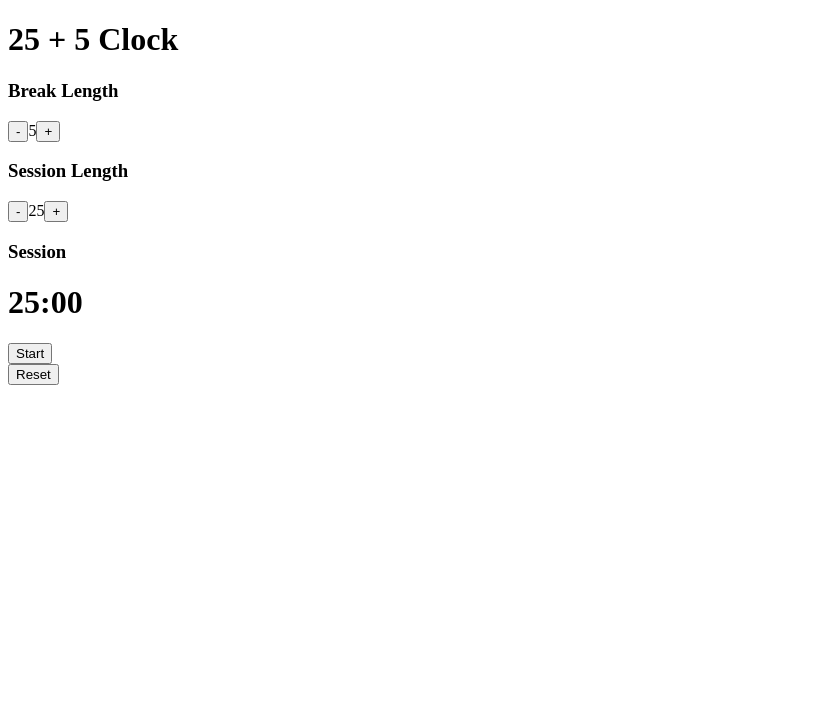
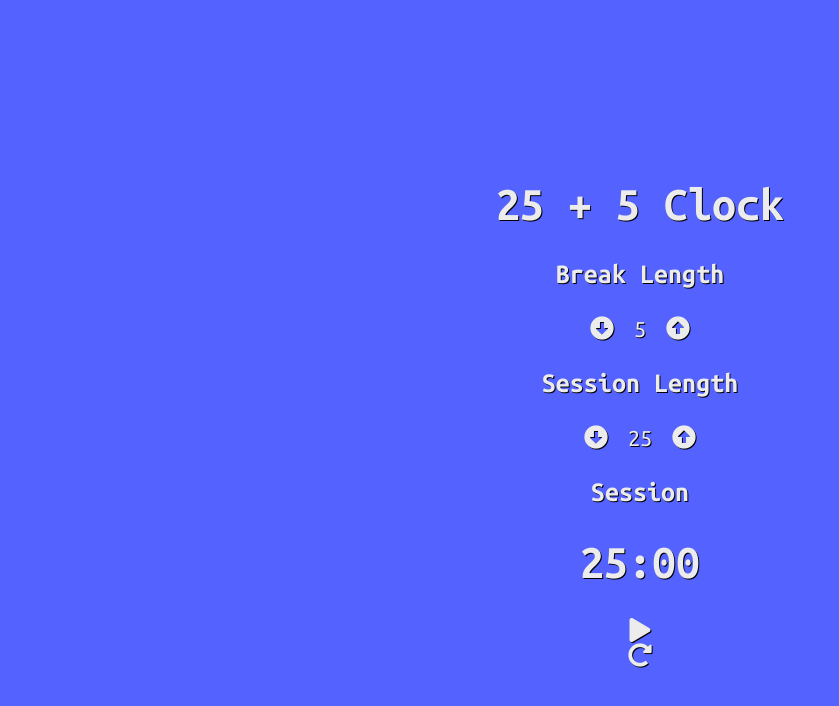
Before and after one commit to memerald/timer-app, a React (Create React App) app: page / in a window 1280 px wide. Shown: the top 706 px of the page, without its empty margins (0-839 px from the left). Built offline with nearby package versions, Linux system fonts and the light colour scheme.

Commit message:
added css

```diff
--- a/public/index.html
+++ b/public/index.html
@@ -5,6 +5,10 @@
     <meta charset="utf-8" />
     <link rel="icon" href="%PUBLIC_URL%/favicon.ico" />
     <meta name="viewport" content="width=device-width, initial-scale=1" />
+    <link rel="preconnect" href="https://fonts.googleapis.com">
+    <link rel="preconnect" href="https://fonts.gstatic.com" crossorigin>
+    <link href="https://fonts.googleapis.com/css2?family=Ubuntu+Mono:wght@400;700&display=swap" rel="stylesheet">
+    <link rel="stylesheet" href="https://cdnjs.cloudflare.com/ajax/libs/font-awesome/5.15.4/css/all.min.css" integrity="sha512-1ycn6IcaQQ40/MKBW2W4Rhis/DbILU74C1vSrLJxCq57o941Ym01SwNsOMqvEBFlcgUa6xLiPY/NS5R+E6ztJQ==" crossorigin="anonymous" referrerpolicy="no-referrer" />
     <title>25 + 5 Clock</title>
 </head>
 
--- /dev/null
+++ b/src/App.css
@@ -0,0 +1,24 @@
+body {
+    background-color: #5463ff;
+    color: #ececec;
+    font-family: sans-serif;
+    text-shadow: 1px 1px #000000;
+    overflow-y: hidden;
+    height: 100vh;
+    font-size: x-large;
+}
+
+.clock-wrapper {
+    height: 100vh;
+    display: flex;
+    flex-direction: column;
+    justify-content: center;
+    align-items: center;
+    text-align: center;
+    font-family: "Ubuntu Mono", monospace;
+}
+
+span {
+    cursor: pointer;
+    margin: 10px;
+}
--- a/src/App.js
+++ b/src/App.js
@@ -3,6 +3,8 @@ import BreakLength from "./components/BreakLength";
 import Reset from "./components/Reset";
 import SessionLength from "./components/SessionLength";
 import Timer from "./components/Timer";
+
+import "./App.css";
 
 function App() {
     const [breakLength, setBreakLength] = useState(5);
@@ -107,8 +109,8 @@ function App() {
                     getSessSec={getSessSec}
                     setFlag={setFlag}
                     flag={flag}
+                    handleReset={handleReset}
                 />
-                <Reset setFlag={setFlag} handleReset={handleReset} />
             </div>
         </div>
     );
--- a/src/components/BreakLength.js
+++ b/src/components/BreakLength.js
@@ -7,25 +7,25 @@ const BreakLength = ({ breakLength, setBreakLength }) => {
             <div className="break-wrapper">
                 <h3 id="break-label">Break Length</h3>
                 <div className="break-container">
-                    <button
+                    <span
                         id="break-decrement"
                         onClick={() =>
                             // does not let break length to be less than 1 and decreases break length counter by 1
                             breakLength > 1 && setBreakLength(breakLength - 1)
                         }
                     >
-                        -
-                    </button>
+                        <i className="fas fa-arrow-alt-circle-down"></i>
+                    </span>
                     <span id="break-length">{breakLength}</span>
-                    <button
+                    <span
                         id="break-increment"
                         onClick={() =>
                             // does not let break length to be more than 60 and increases break length counter by 1
                             breakLength < 60 && setBreakLength(breakLength + 1)
                         }
                     >
-                        +
-                    </button>
+                        <i className="fas fa-arrow-alt-circle-up"></i>
+                    </span>
                 </div>
             </div>
         </div>
--- a/src/components/Reset.js
+++ b/src/components/Reset.js
@@ -3,14 +3,14 @@ import React from "react";
 const Reset = ({ setFlag, handleReset }) => {
     return (
         <div>
-            <button
+            <span
                 id="reset"
                 onChange={() => setFlag(false)}
                 onClick={handleReset}
                 // handles reset when clicked on reset button
             >
-                Reset
-            </button>
+                <i className="fas fa-redo-alt"></i>
+            </span>
         </div>
     );
 };
--- a/src/components/SessionLength.js
+++ b/src/components/SessionLength.js
@@ -5,7 +5,7 @@ const SessionLength = ({ sessionLength, setSessionLength, flag }) => {
         <div>
             <h3 id="session-label">Session Length</h3>
             <div className="session-container">
-                <button
+                <span
                     id="session-decrement"
                     disabled={!flag ? false : true}
                     onClick={() =>
@@ -13,10 +13,10 @@ const SessionLength = ({ sessionLength, setSessionLength, flag }) => {
                         sessionLength > 1 && setSessionLength(sessionLength - 1)
                     }
                 >
-                    -
-                </button>
+                    <i className="fas fa-arrow-alt-circle-down"></i>
+                </span>
                 <span id="session-length">{sessionLength}</span>
-                <button
+                <span
                     id="session-increment"
                     disabled={!flag ? false : true}
                     onClick={() =>
@@ -25,8 +25,8 @@ const SessionLength = ({ sessionLength, setSessionLength, flag }) => {
                         setSessionLength(sessionLength + 1)
                     }
                 >
-                    +
-                </button>
+                    <i className="fas fa-arrow-alt-circle-up"></i>
+                </span>
             </div>
         </div>
     );
--- a/src/components/Timer.js
+++ b/src/components/Timer.js
@@ -1,4 +1,5 @@
 import React from "react";
+import Reset from "./Reset";
 
 const Timer = ({
     breakFlag,
@@ -8,6 +9,7 @@ const Timer = ({
     getSessSec,
     setFlag,
     flag,
+    handleReset,
 }) => {
     return (
         <div>
@@ -18,10 +20,14 @@ const Timer = ({
                     <h1 id="time-left">{`${
                         getSessMin < 10 ? "0" + getSessMin : getSessMin
                     }:${getSessSec < 10 ? "0" + getSessSec : getSessSec}`}</h1>
-                    <button id="start_stop" onClick={() => setFlag(!flag)}>
-                        {flag ? "Stop" : "Start"}{" "}
+                    <span id="start_stop" onClick={() => setFlag(!flag)}>
+                        {flag ? (
+                            <i className="fas fa-pause"></i>
+                        ) : (
+                            <i className="fas fa-play"></i>
+                        )}
                         {/*sets flag true or false to stop or start timer*/}
-                    </button>
+                    </span>
                 </div>
             )}
             {breakFlag && (
@@ -33,12 +39,17 @@ const Timer = ({
                     }:${
                         getBreakSec < 10 ? "0" + getBreakSec : getBreakSec
                     }`}</h1>
-                    <button id="start_stop" onClick={() => setFlag(!flag)}>
-                        {flag ? "Stop" : "Start"}
+                    <span id="start_stop" onClick={() => setFlag(!flag)}>
+                        {flag ? (
+                            <i className="fas fa-pause"></i>
+                        ) : (
+                            <i className="fas fa-play"></i>
+                        )}
                         {/*sets flag true or false to stop or start timer*/}
-                    </button>
+                    </span>
                 </div>
             )}
+            <Reset setFlag={setFlag} handleReset={handleReset} />
         </div>
     );
 };
```
